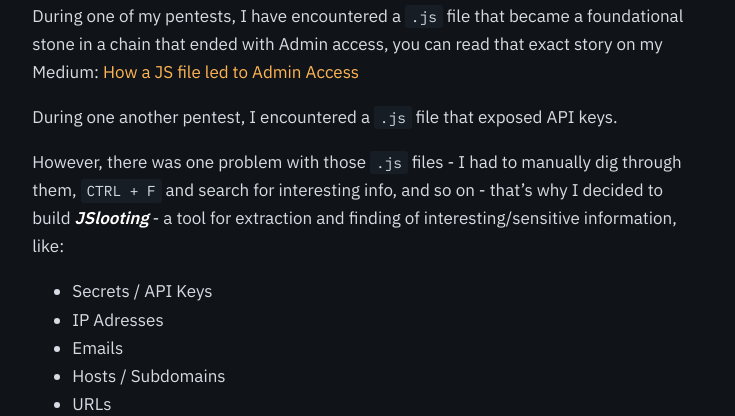
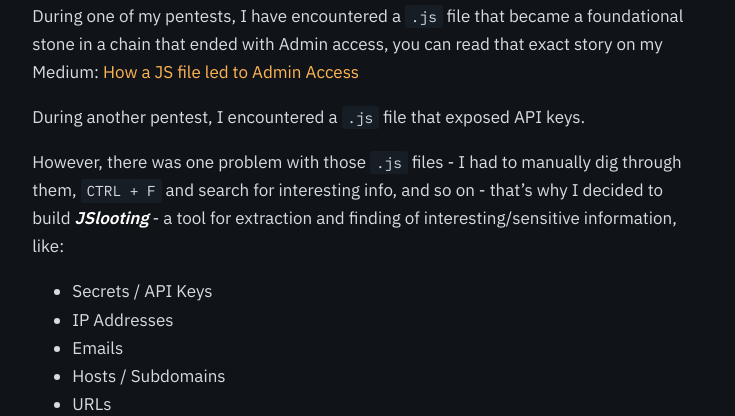
Before and after one commit to SAsecurityN/sasecurityn.github.io, a Jekyll site: the page built from _posts/2026-08-14-JSlooting.md, in a window 1280 px wide. Shown: the part 266-682 px from the top of the page, without its empty margins (272-1007 px from the left). Built offline with Jekyll 4.4.1, drawn with Linux system fonts in a browser that asks for light colours.

Commit message:
Fix typos and improve wording in JSlooting post

```diff
--- a/_posts/2026-08-14-JSlooting.md
+++ b/_posts/2026-08-14-JSlooting.md
@@ -8,12 +8,12 @@ image: /assets/img/screenshot1.png
 
 During one of my pentests, I have encountered a `.js` file that became a foundational stone in a chain that ended with Admin access, you can read that exact story on my Medium: [How a JS file led to Admin Access](https://medium.com/@0trccccc/how-a-javascript-file-led-me-to-an-admin-access-3acd501ecdc9)
 
-During one another pentest, I encountered a `.js` file that exposed API keys.
+During another pentest, I encountered a `.js` file that exposed API keys.
 
 However, there was one problem with those `.js` files - I had to manually dig through them, `CTRL + F` and search for interesting info, and so on - that's why I decided to build ***JSlooting*** - a tool for extraction and finding of interesting/sensitive information, like:
 
 - Secrets / API Keys
-- IP Adresses
+- IP Addresses
 - Emails
 - Hosts / Subdomains
 - URLs
```
